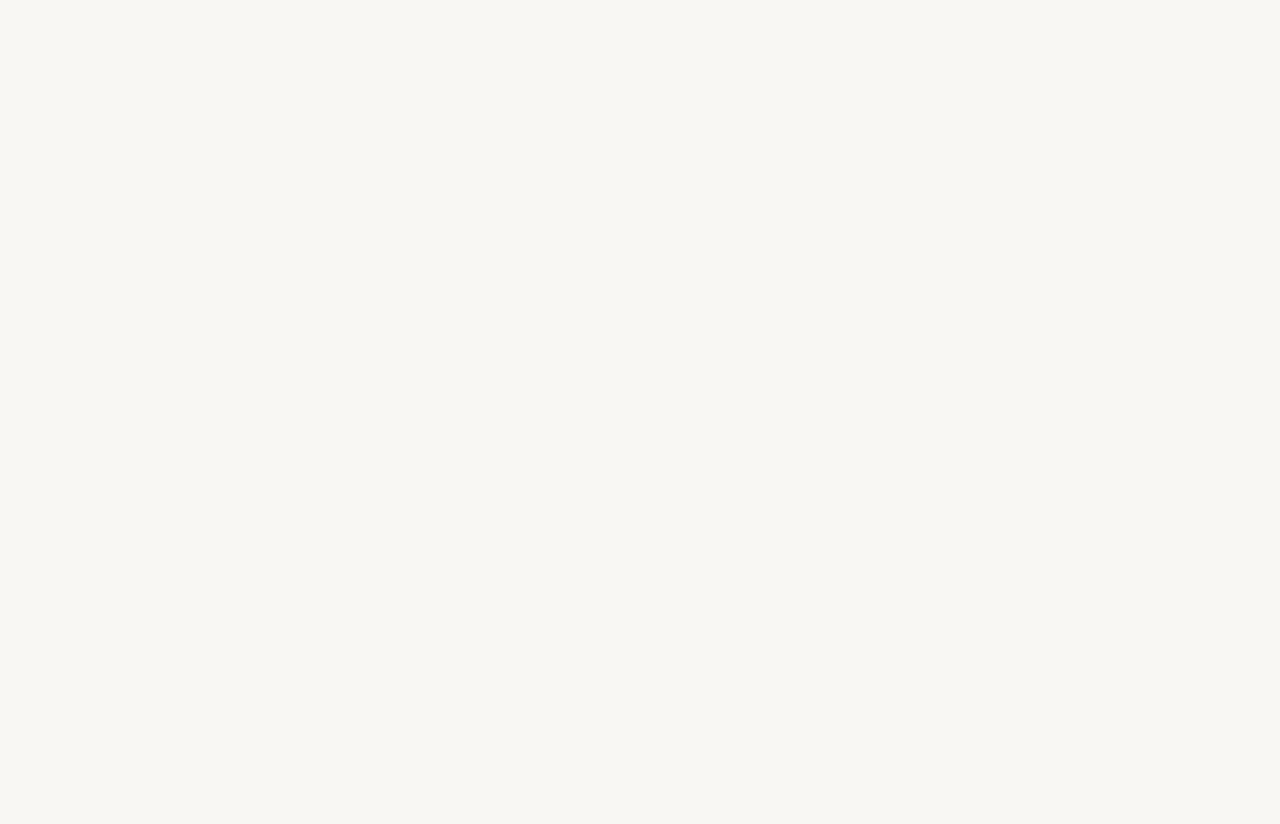
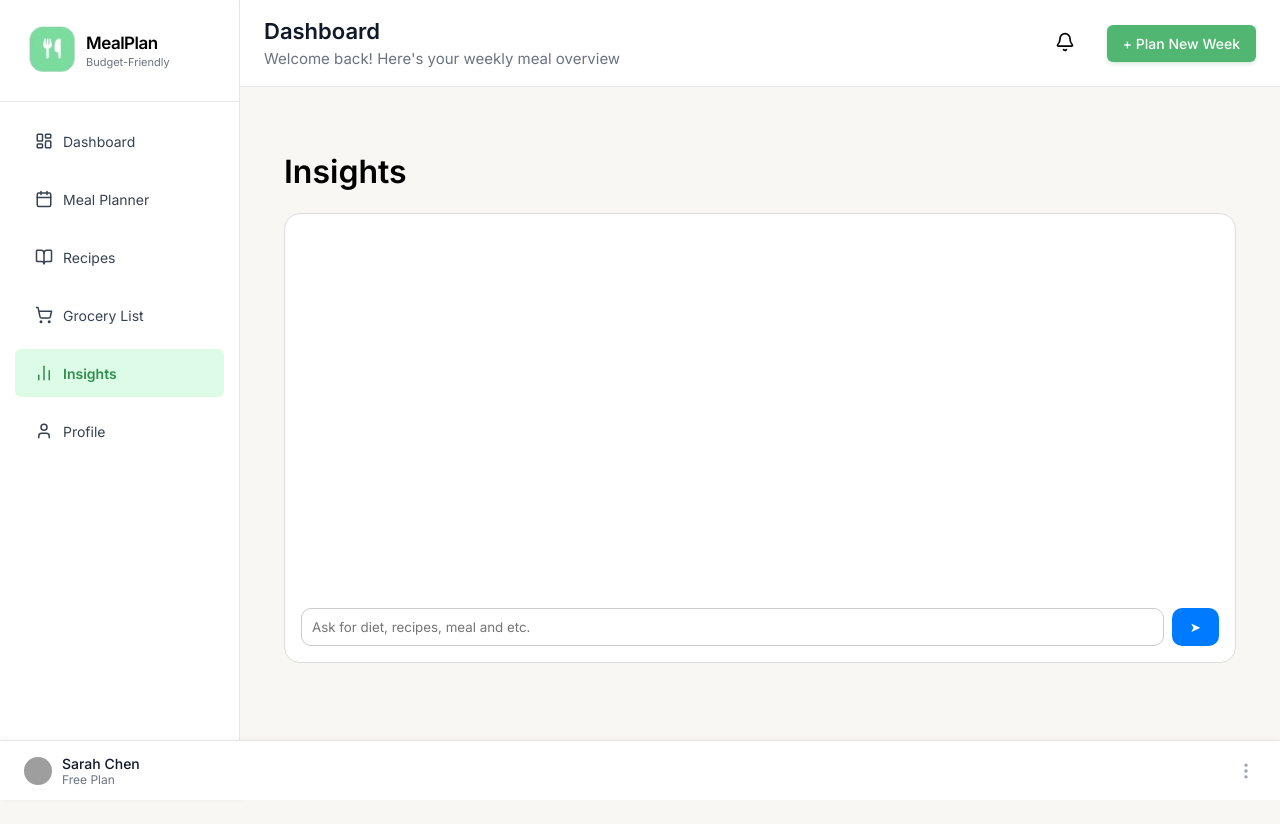
Before and after one commit to marina-eckert/Affordable-Meal-Planning-Assistant, a React (Vite) app in the folder mp-assistant/: page /insights in a window 1280 px wide. Before the commit this address had no page. Shown: the top 824 px of the page. Before the commit the page ends 800 px from the top, so only its background shows below. Built offline with nearby package versions, Linux system fonts and the light colour scheme; grey boxes are pictures that could not be loaded.

Commit message:
Add files via upload

```diff
--- /dev/null
+++ b/mp-assistant/src/components/InsightsChat.css
@@ -0,0 +1,54 @@
+.chat-box {
+  width: 100%;
+  height: 450px;
+  border: 1px solid #ddd;
+  border-radius: 16px;
+  padding: 16px;
+  display: flex;
+  flex-direction: column;
+  background: white;
+}
+
+.chat-messages {
+  flex: 1;
+  overflow-y: auto;
+}
+
+.msg {
+  max-width: 75%;
+  margin-bottom: 12px;
+  padding: 10px 14px;
+  border-radius: 12px;
+}
+
+.msg.user {
+  margin-left: auto;
+  background: #007bff;
+  color: white;
+}
+
+.msg.assistant {
+  background: #eee;
+  color: black;
+}
+
+.chat-input-row {
+  display: flex;
+  gap: 8px;
+}
+
+.chat-input-row input {
+  flex: 1;
+  padding: 10px;
+  border-radius: 10px;
+  border: 1px solid #ccc;
+}
+
+.chat-input-row button {
+  padding: 10px 18px;
+  background: #007bff;
+  border-radius: 10px;
+  border: none;
+  color: white;
+  cursor: pointer;
+}
--- /dev/null
+++ b/mp-assistant/src/components/InsightsChat.jsx
@@ -0,0 +1,56 @@
+import { useState } from "react";
+import "./InsightsChat.css";
+
+export default function InsightsChat() {
+  const [messages, setMessages] = useState([]);
+  const [input, setInput] = useState("");
+  const [loading, setLoading] = useState(false);
+
+  const sendMessage = async () => {
+    if (!input.trim()) return;
+
+    const userMsg = { role: "user", content: input };
+    setMessages((prev) => [...prev, userMsg]);
+    setInput("");
+    setLoading(true);
+
+    try {
+      const response = await fetch("http://localhost:1501/api/ai/chat", {
+        method: "POST",
+        headers: { "Content-Type": "application/json" },
+        body: JSON.stringify({ message: userMsg.content }),
+      });
+
+      const data = await response.json();
+      const aiMsg = { role: "assistant", content: data.reply };
+
+      setMessages((prev) => [...prev, aiMsg]);
+    } catch (err) {
+      console.error(err);
+    }
+
+    setLoading(false);
+  };
+
+  return (
+    <div className="chat-box">
+      <div className="chat-messages">
+        {messages.map((m, i) => (
+          <div key={i} className={`msg ${m.role}`}>{m.content}</div>
+        ))}
+        {loading && <div className="msg assistant">Typing...</div>}
+      </div>
+
+      <div className="chat-input-row">
+        <input
+          type="text"
+          value={input}
+          placeholder="Ask for diet, recipes, meal and etc. "
+          onChange={(e) => setInput(e.target.value)}
+          onKeyDown={(e) => e.key === "Enter" && sendMessage()}
+        />
+        <button onClick={sendMessage}>➤</button>
+      </div>
+    </div>
+  );
+}
--- /dev/null
+++ b/mp-assistant/src/pages/Insights.jsx
@@ -0,0 +1,10 @@
+import InsightsChat from "../components/InsightsChat";
+
+export default function Insights() {
+  return (
+    <div style={{ padding: 20 }}>
+      <h1>Insights</h1>
+      <InsightsChat />
+    </div>
+  );
+}
--- a/mp-assistant/src/routes/AppRoutes.jsx
+++ b/mp-assistant/src/routes/AppRoutes.jsx
@@ -9,6 +9,7 @@ import Login from "../pages/Login";
 import Register from "../pages/Register";
 import Recipes from "../pages/Recipes";
 import MealPlanner from "../pages/MealPlanner";
+import Insights from "../pages/Insights";
 
 const AppRoutes = () => {
   return (
@@ -54,7 +55,11 @@ const AppRoutes = () => {
           <MealPlanner />
         </MainLayout>
       } />
-
+    <Route path="/insights" element={
+        <MainLayout>
+          <Insights />
+        </MainLayout>
+      } />
     </Routes>
   );
 };
```
